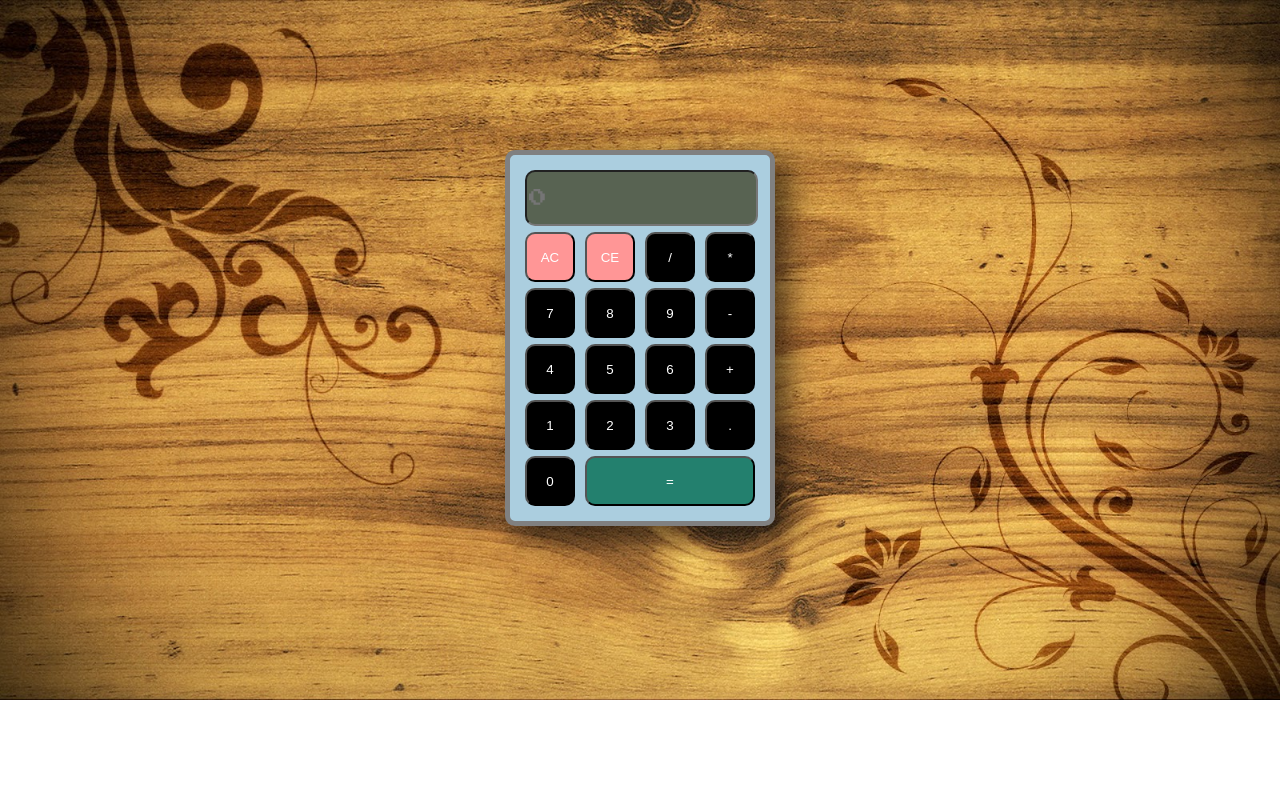
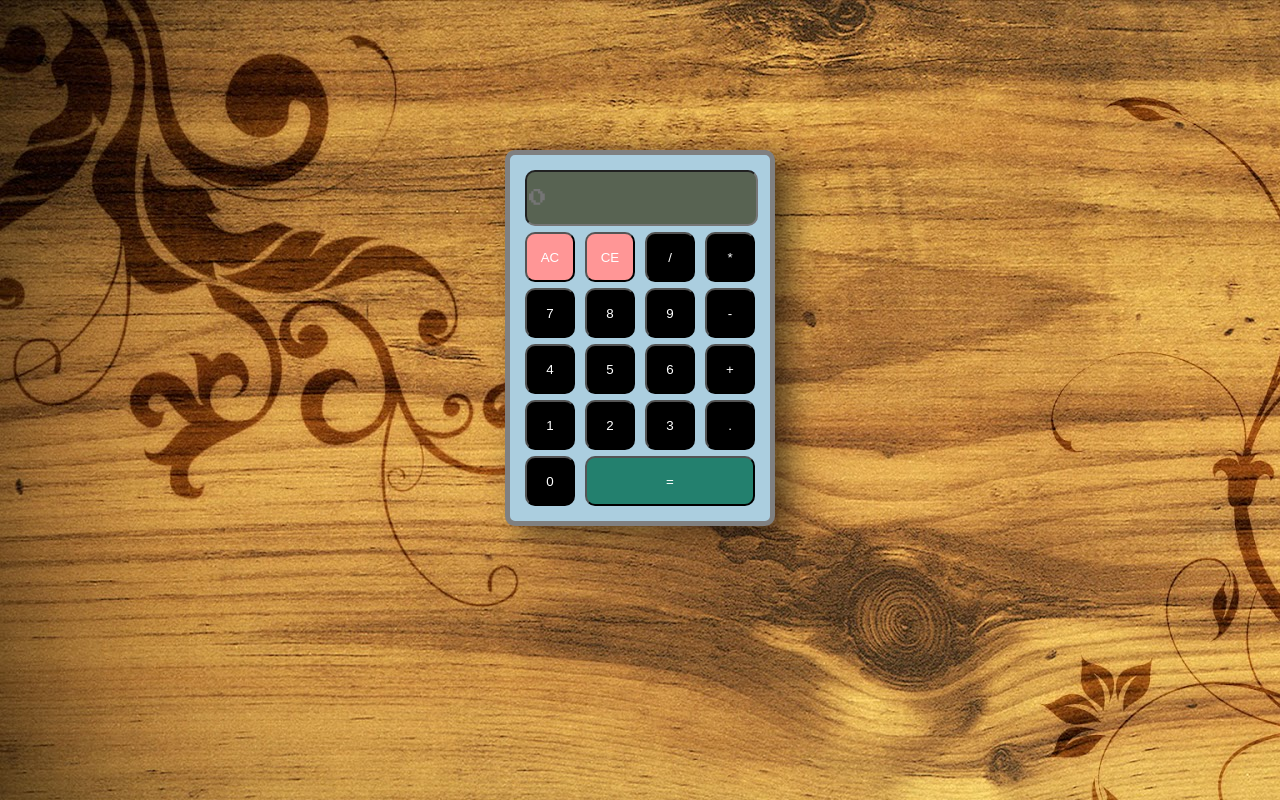
Before and after one commit to Momade-Junior/Maquina_calculadora, a plain HTML site: page index.html in a window 1280 px wide. Drawn offline with Linux system fonts and the light colour scheme.

Commit message:
Update index.html

```diff
--- a/index.html
+++ b/index.html
@@ -6,12 +6,7 @@
 	<link href="https://fonts.googleapis.com/css?family=Press+Start+2P&display=swap" rel="stylesheet">
 	<style type="text/css">
 
-	body{
-	color: white !important;
-	background: url('bg.JPG');
-	background-repeat: no-repeat;
-	background-size: cover;
-}	.delete{
+		.delete{
 			background-color:rgb(255,150,150);
 		}
 
@@ -72,7 +67,8 @@
 	</style>
 
 </head>
-<body>
+<body style="background-image: url('bg.JPG');background-repeat: no-repeat;">
+
 
 	<div class="box">
 		<div class="calculadora">
```
